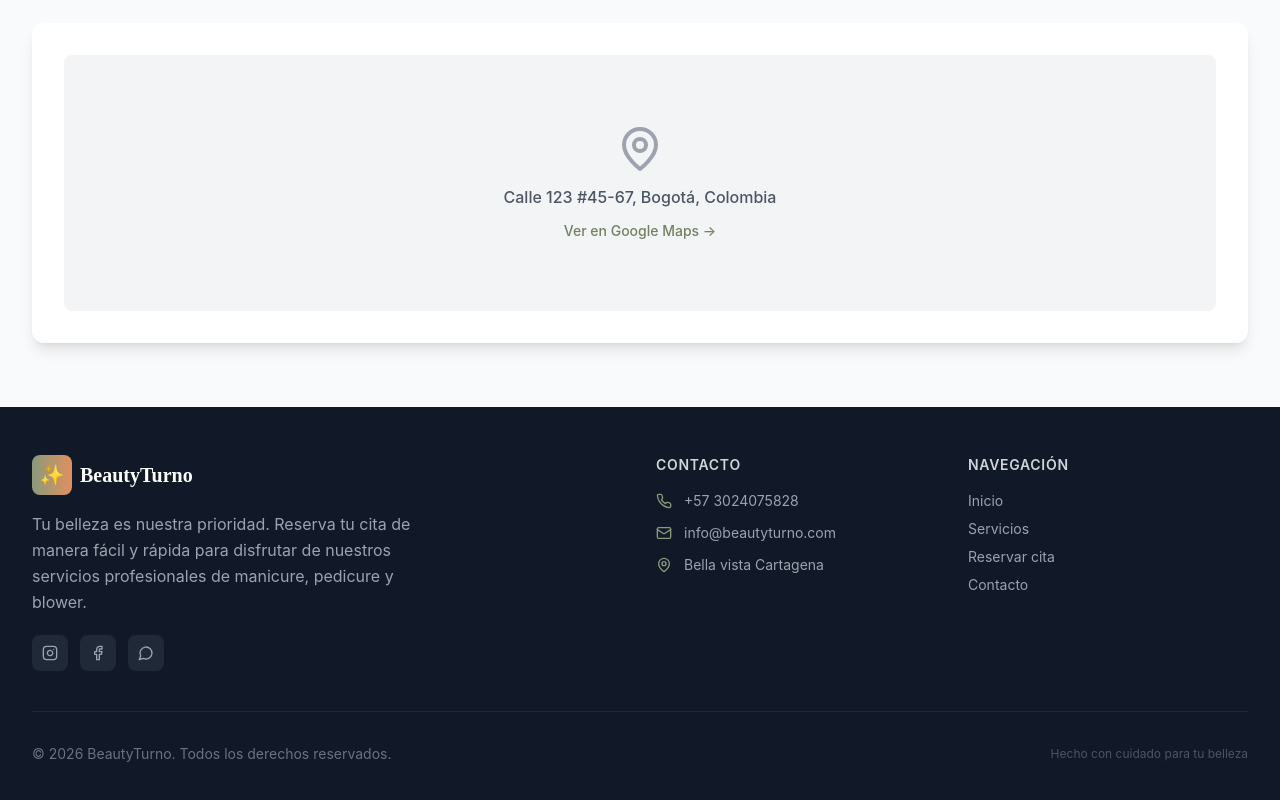
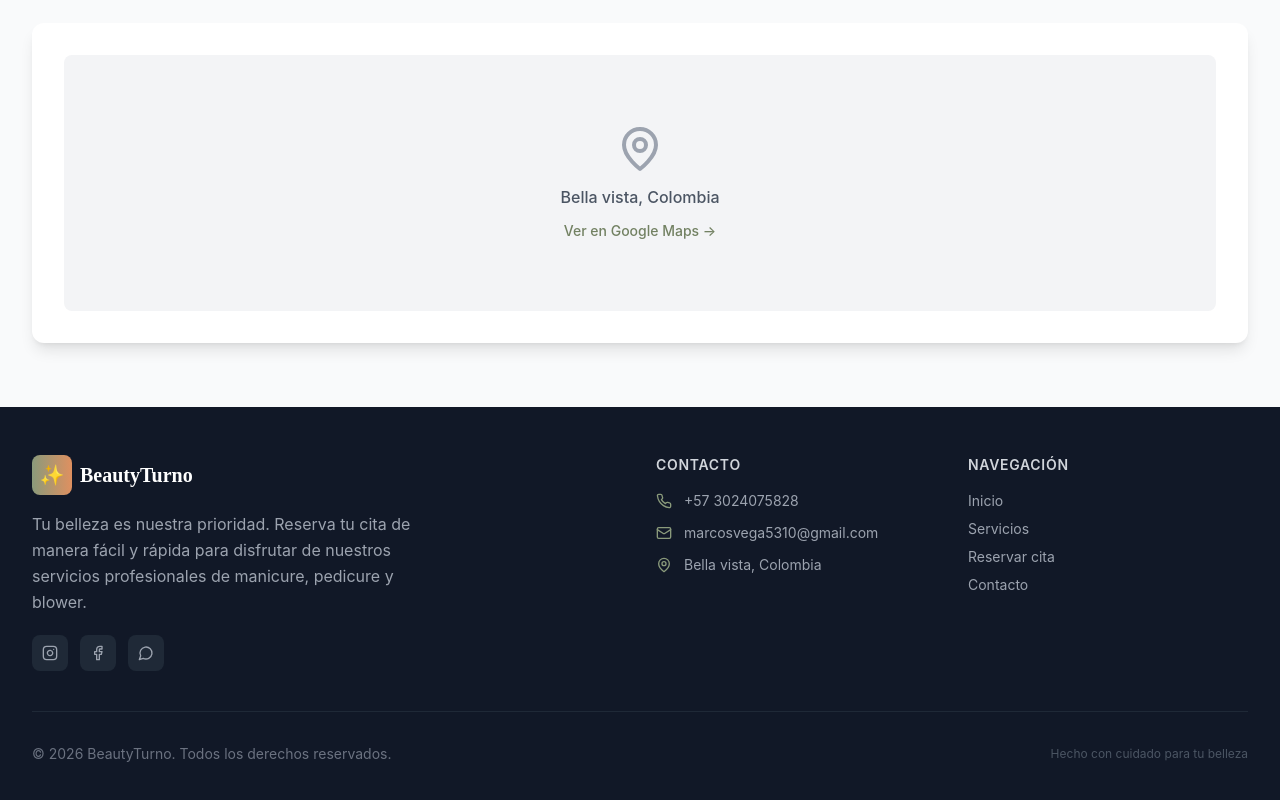
Before and after one commit to Mvega5310/citasApp, a Next.js app: page /contacto in a window 1280 px wide. Shown: the part 1398-2198 px from the top of the page. Built offline with nearby package versions, Linux system fonts and the light colour scheme.

Commit message:
feat: update contact info, Maps link, footer and admin placeholders with real data

```diff
--- a/app/(admin)/admin/configuracion/page.tsx
+++ b/app/(admin)/admin/configuracion/page.tsx
@@ -175,7 +175,7 @@ export default function ConfiguracionPage() {
                     icon={Phone}
                     value={settings.phone}
                     onChange={(v) => set('phone', v)}
-                    placeholder="+57 300 123 4567"
+                    placeholder="+57 3024075828"
                   />
                   <div className="grid grid-cols-2 gap-4">
                     <Field
@@ -183,7 +183,7 @@ export default function ConfiguracionPage() {
                       icon={MapPin}
                       value={settings.address}
                       onChange={(v) => set('address', v)}
-                      placeholder="Calle 123 #45-67"
+                      placeholder="Bella vista, Colombia"
                     />
                     <Field
                       label="Ciudad"
@@ -199,7 +199,7 @@ export default function ConfiguracionPage() {
                     type="email"
                     value={settings.contactEmail}
                     onChange={(v) => set('contactEmail', v)}
-                    placeholder="info@beautyturno.com"
+                    placeholder="marcosvega5310@gmail.com"
                   />
                 </div>
               </div>
--- a/app/(cliente)/contacto/page.tsx
+++ b/app/(cliente)/contacto/page.tsx
@@ -312,9 +312,9 @@ export default function ContactPage() {
             <div className="rounded-lg bg-gray-100 flex items-center justify-center h-64">
               <div className="text-center">
                 <MapPin className="w-12 h-12 text-gray-400 mx-auto mb-3" />
-                <p className="text-gray-600 font-medium">Calle 123 #45-67, Bogotá, Colombia</p>
+                <p className="text-gray-600 font-medium">Bella vista, Colombia</p>
                 <a
-                  href="https://maps.google.com/?q=Bogotá,Colombia"
+                  href="https://www.google.com/maps/place/Centro+De+Vida+Bella+Vista/@10.3710068,-75.506578,17z/data=!4m14!1m7!3m6!1s0x8ef6272ed668921b:0x10f68528a6dc159!2sCentro+De+Vida+Bella+Vista!8m2!3d10.3710015!4d-75.5040031!16s%2Fg%2F11y1trpzsh!3m5!1s0x8ef6272ed668921b:0x10f68528a6dc159!8m2!3d10.3710015!4d-75.5040031!16s%2Fg%2F11y1trpzsh?entry=ttu&g_ep=EgoyMDI2MDQyOS4wIKXMDSoASAFQAw%3D%3D,Colombia"
                   target="_blank"
                   rel="noopener noreferrer"
                   className="mt-3 inline-block text-primary-600 hover:underline text-sm font-medium"
--- a/components/cliente/Footer.tsx
+++ b/components/cliente/Footer.tsx
@@ -67,11 +67,11 @@ export default function Footer() {
                 className="flex items-center gap-3 text-gray-400 hover:text-primary-400 transition-colors group"
               >
                 <Mail className="w-4 h-4 text-primary-500 shrink-0" />
-                <span className="text-sm">info@beautyturno.com</span>
+                <span className="text-sm">marcosvega5310@gmail.com</span>
               </a>
               <div className="flex items-start gap-3 text-gray-400">
                 <MapPin className="w-4 h-4 text-primary-500 shrink-0 mt-0.5" />
-                <span className="text-sm">Bella vista Cartagena</span>
+                <span className="text-sm">Bella vista, Colombia</span>
               </div>
             </div>
           </div>
```
Also changed, not shown: 1 other file (tests, documents, lock files or other folders).
